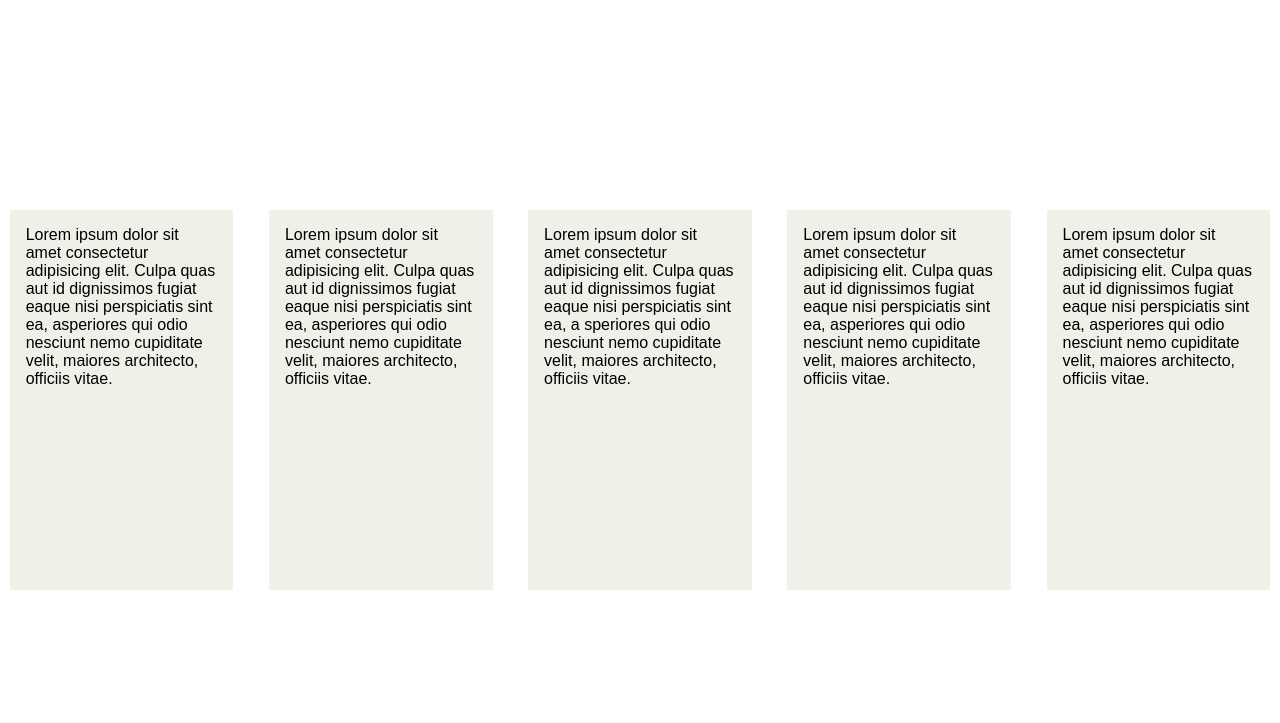
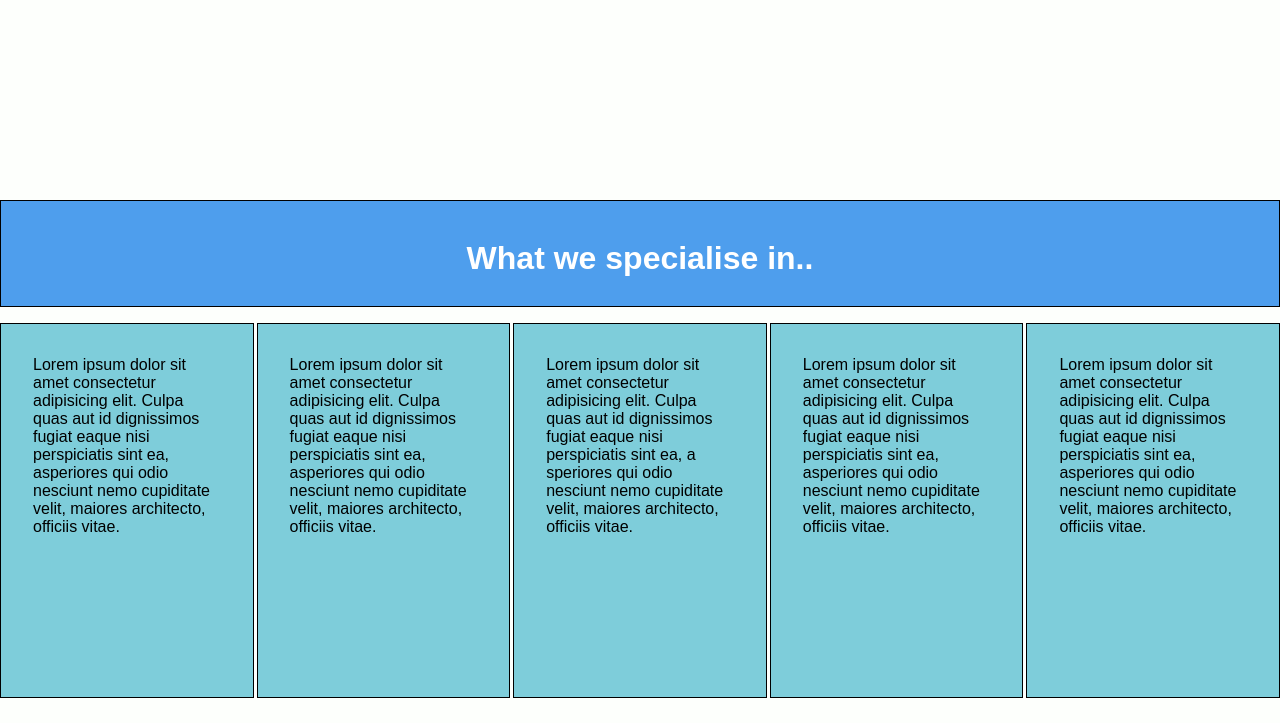
Before and after one commit to thenosewizard/InvoSystemsWebsite, a Flask app: page / in a window 1280 px wide. Shown: the part 410-1133 px from the top of the page. Before the commit the page ends 1000 px from the top, so only its background shows below. Run offline with Flask 2, Linux system fonts and the light colour scheme.

```diff
--- a/static/main.css
+++ b/static/main.css
@@ -4,6 +4,7 @@ body {
     font-family: Arial, Helvetica, sans-serif;
     margin: 0;
     position: relative;
+    background-color: #FDFFFC;
 }
 
 /* For navigation bar (Whole Website)*/
@@ -63,17 +64,30 @@ body {
 .grid {
     display: grid;
     grid-template-columns: 2fr 2fr 2fr 2fr 2fr;
+    grid-template-rows: 120px;
     grid-auto-rows: minmax(400px,auto);
-    grid-gap : 1em;
+    grid-gap : 3px;
 
 }
 
 .grid > div {
-    background: rgb(240, 239, 232);
-    padding: 1em;
-    margin: 4%;
+    background-color: #59bfd1c4;
+    padding: 2em;
+    border: 1px solid black;
+    margin-bottom: 10%;
+}
 
+ .grid .head {
+    background-color: #4E9EED;
+    grid-column: 1/-1;
+    margin-bottom: 1%;
+    align-items: start;
+    text-align: center;
+    color: #ffffff;
+    line-height: 50%;
 }
+
+
 
 /* For the footer to be positioned at the bottom*/
 #main-footer {
--- a/templates/home.html
+++ b/templates/home.html
@@ -2,11 +2,19 @@
 
 
 {%block content%}
+
+        <!--For a slide show-->
         <div id="image">
 
         </div>
 
+        <!--What the company specialises/sevices in-->
         <div class="grid">
+            <div class="head">
+                <span><h1>What we specialise in..</h1></span>
+            </div>
+
+            <!--Content for it-->
             <div>
                 Lorem ipsum dolor sit amet consectetur adipisicing elit. Culpa quas aut id dignissimos
                 fugiat eaque nisi perspiciatis sint ea, asperiores qui odio nesciunt nemo cupiditate
@@ -15,7 +23,8 @@
             <div>
                 Lorem ipsum dolor sit amet consectetur adipisicing elit.
                 Culpa quas aut id dignissimos fugiat eaque nisi perspiciatis
-                sint ea, asperiores qui odio nesciunt nemo cupiditate velit, maiores architecto, officiis vitae.
+                sint ea, asperiores qui odio nesciunt nemo cupiditate velit, maiores architecto,
+                 officiis vitae.
             </div>
             <div>
                 Lorem ipsum dolor sit amet consectetur adipisicing elit.
```
